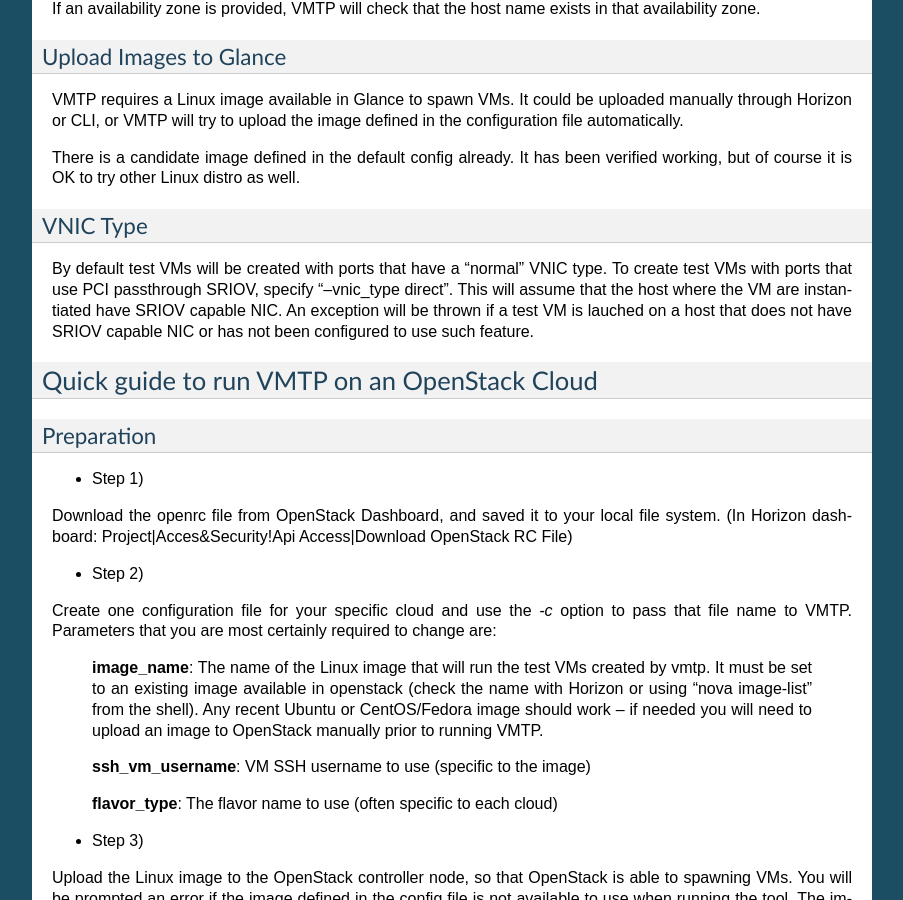
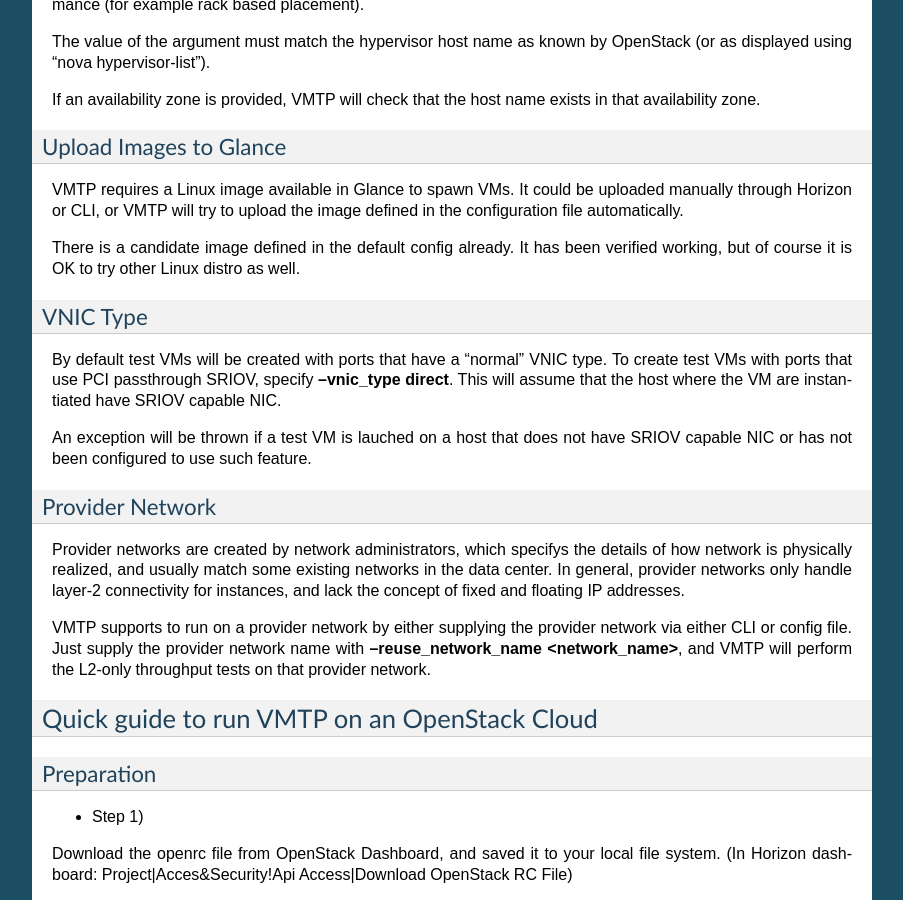
Before and after one commit to openstack-archive/vmtp, a Sphinx documentation site: the page built from doc/source/usage.rst, in a window 1280 px wide and 900 px high, scrolled down 2634 px. Shown: the whole window, without its empty margins (198-1101 px from the left). Built offline with Sphinx 7.4.7, drawn with Linux system fonts in a browser that asks for light colours; pages that are not in the unit, such as notebooks, are missing from menus; the version number could not be read and is left out; some of the changed text lies outside the part shown.

Commit message:
Add the docs for testing on provider network
Change-Id: I5e58c7d42e523906c7a4d5f4f84f406f5399fa42

```diff
--- a/doc/source/usage.rst
+++ b/doc/source/usage.rst
@@ -10,13 +10,14 @@
     usage: vmtp.py [-h] [-c <config_file>] [-sc] [-r <openrc_file>]
                    [-m <gmond_ip>[:<port>]] [-p <password>] [-t <time>]
                    [--host <user>@<host_ssh_ip>[:<password>:<server-listen-if-name>]]
-                   [--external-host <user>@<host_ssh_ip>[:<password>]]
+                   [--external-host <user>@<host_ssh_ip>[:password>]]
                    [--controller-node <user>@<host_ssh_ip>[:<password>]]
                    [--mongod-server <server ip>] [--json <file>]
                    [--tp-tool <nuttcp|iperf>] [--hypervisor [<az>:] <hostname>]
                    [--inter-node-only] [--protocols <T|U|I>]
                    [--bandwidth <bandwidth>] [--tcpbuf <tcp_pkt_size1,...>]
-                   [--udpbuf <udp_pkt_size1,...>] [--no-env]
+                   [--udpbuf <udp_pkt_size1,...>]
+                   [--reuse_network_name <network_name>] [--no-env]
                    [--vnic-type <direct|macvtap|normal>] [-d] [-v]
                    [--stop-on-error] [--vm-image-url <url_to_image>]
                    [--test-description <test_description>]
@@ -25,7 +26,7 @@
       -h, --help            show this help message and exit
       -c <config_file>, --config <config_file>
                             override default values with a config file
-      -sc, --show-cofig     print the default config
+      -sc, --show-config    print the default config
       -r <openrc_file>, --rc <openrc_file>
                             source OpenStack credentials from rc file
       -m <gmond_ip>[:<port>], --monitor <gmond_ip>[:<port>]
@@ -60,6 +61,8 @@
       --udpbuf <udp_pkt_size1,...>
                             list of buffer length when transmitting over UDP in
                             Bytes, e.g. --udpbuf 128,2048. (default=128,1024,8192)
+      --reuse_network_name <network_name>
+                            the network to be reused for performing tests
       --no-env              do not read env variables
       --vnic-type <direct|macvtap|normal>
                             binding vnic type for test VMs
@@ -153,9 +155,16 @@
 VNIC Type
 ^^^^^^^^^
 
-By default test VMs will be created with ports that have a "normal" VNIC type.
-To create test VMs with ports that use PCI passthrough SRIOV, specify "--vnic_type direct". This will assume that the host where the VM are instantiated have SRIOV capable NIC.
+By default test VMs will be created with ports that have a "normal" VNIC type. To create test VMs with ports that use PCI passthrough SRIOV, specify **--vnic_type direct**. This will assume that the host where the VM are instantiated have SRIOV capable NIC.
+
 An exception will be thrown if a test VM is lauched on a host that does not have SRIOV capable NIC or has not been configured to use such feature.
+
+Provider Network
+^^^^^^^^^^^^^^^^
+
+Provider networks are created by network administrators, which specifys the details of how network is physically realized, and usually match some existing networks in the data center. In general, provider networks only handle layer-2 connectivity for instances, and lack the concept of fixed and floating IP addresses.
+
+VMTP supports to run on a provider network by either supplying the provider network via either CLI or config file. Just supply the provider network name with **--reuse_network_name <network_name>**, and VMTP will perform the L2-only throughput tests on that provider network.
 
 
 Quick guide to run VMTP on an OpenStack Cloud
```
Also changed, not shown: other parts of doc/source/usage.rst (+1 -2 lines), 2 other files.
